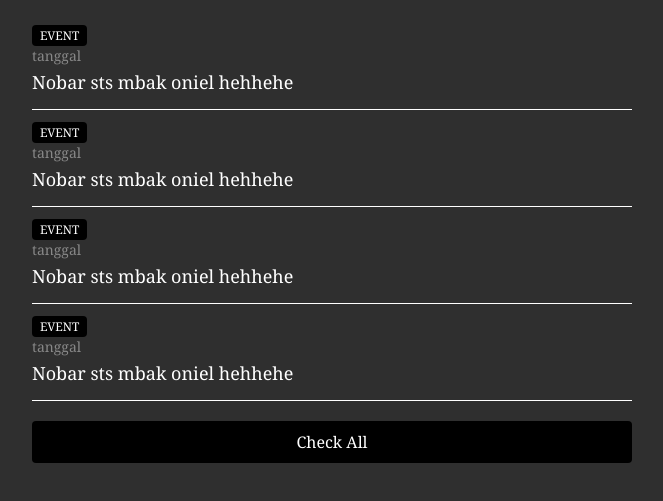
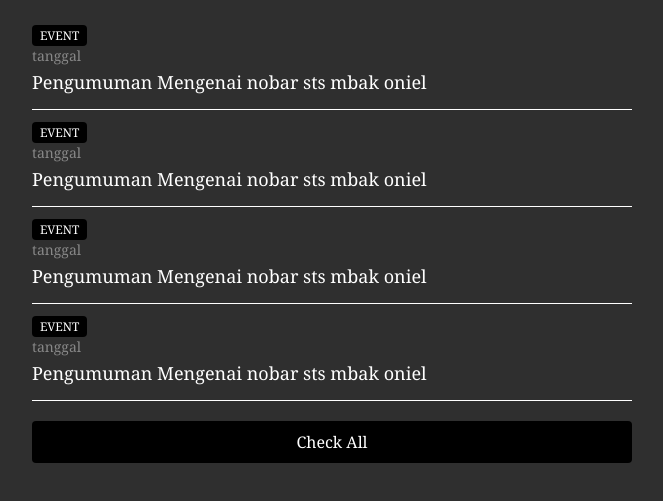
Before and after one commit to fauzanputra028/gabutts, a plain HTML site: page News.html in a window 1280 px wide. Shown: the part 189-690 px from the top of the page, without its empty margins (308-971 px from the left). Drawn offline with Linux system fonts and the light colour scheme.

Commit message:
News.html

```diff
--- a/News.html
+++ b/News.html
@@ -82,28 +82,28 @@
             <div class="news-item">
                 <div class="news-tag">EVENT</div>
                 <div class="news-date">tanggal</div>
-                <div class="news-title">Nobar sts mbak oniel hehhehe</div>
+                <div class="news-title">Pengumuman Mengenai nobar sts mbak oniel</div>
             </div>
         </a>
         <a href="./berita1.html" class="news-link">
             <div class="news-item">
                 <div class="news-tag">EVENT</div>
                 <div class="news-date">tanggal</div>
-                <div class="news-title">Nobar sts mbak oniel hehhehe</div>
+                <div class="news-title">Pengumuman Mengenai nobar sts mbak oniel</div>
             </div>
         </a>
         <a href="./berita1.html" class="news-link">
             <div class="news-item">
                 <div class="news-tag">EVENT</div>
                 <div class="news-date">tanggal</div>
-                <div class="news-title">Nobar sts mbak oniel hehhehe</div>
+                <div class="news-title">Pengumuman Mengenai nobar sts mbak oniel</div>
             </div>
         </a>
         <a href="./berita1.html" class="news-link">
             <div class="news-item">
                 <div class="news-tag">EVENT</div>
                 <div class="news-date">tanggal</div>
-                <div class="news-title">Nobar sts mbak oniel hehhehe</div>
+                <div class="news-title">Pengumuman Mengenai nobar sts mbak oniel</div>
             </div>
         </a>
         <a href="#" class="check-all">Check All</a>
```
